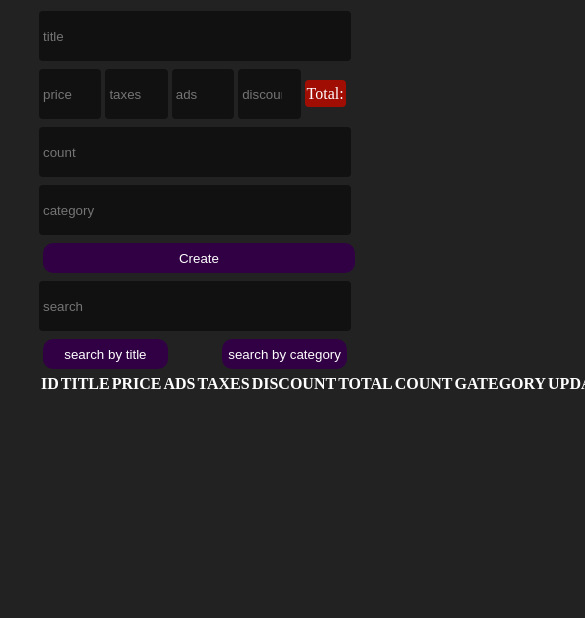
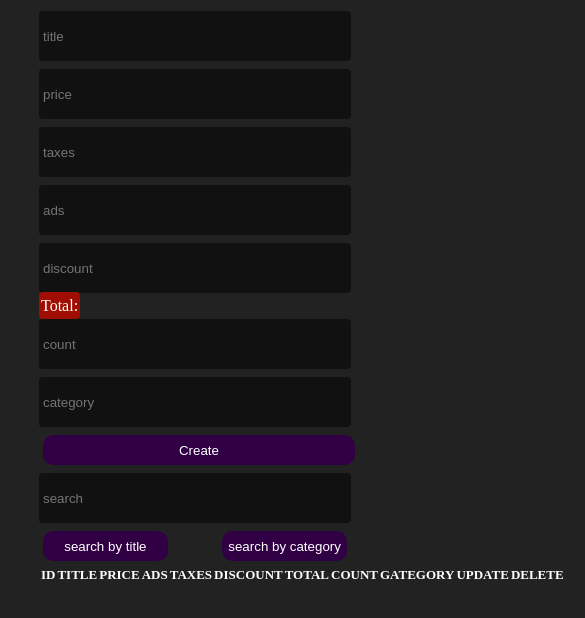
Before and after one commit to karim40188/crud-project, a plain HTML site: page index.html in a window 390 px wide. Shown: the part 86-704 px from the top of the page, 585 px wide, since content can reach past the window. Drawn offline with Linux system fonts and the light colour scheme.

Commit message:
some edit

```diff
--- a/index.js
+++ b/index.js
@@ -59,7 +59,7 @@ function showData() {
     cartona = ""
     for (let i = 0; i < arr.length; i++) {
         cartona += `<tr>
-        <td>${i} </td>
+        <td>${i}</td>
         <td>${arr[i].title} </td>
         <td>${arr[i].price} </td>
         <td>${arr[i].taxes} </td>
--- a/main.css
+++ b/main.css
@@ -98,3 +98,13 @@ table {
   width: 100%;
   text-align: center;
 }
+
+@media (max-width: 763px) {
+  .prices input {
+    width: 100%;
+  }
+
+  table thead tr th {
+    font-size: 13px;
+  }
+}
```
